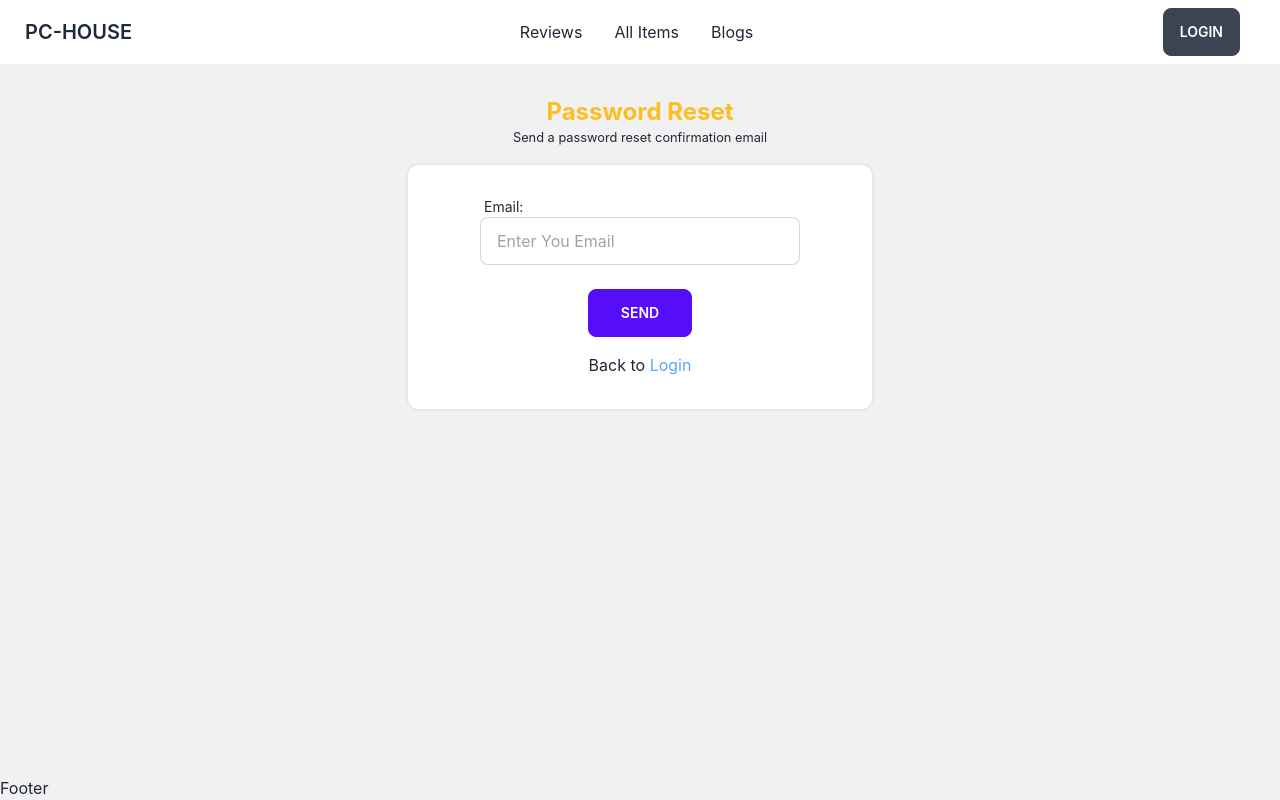
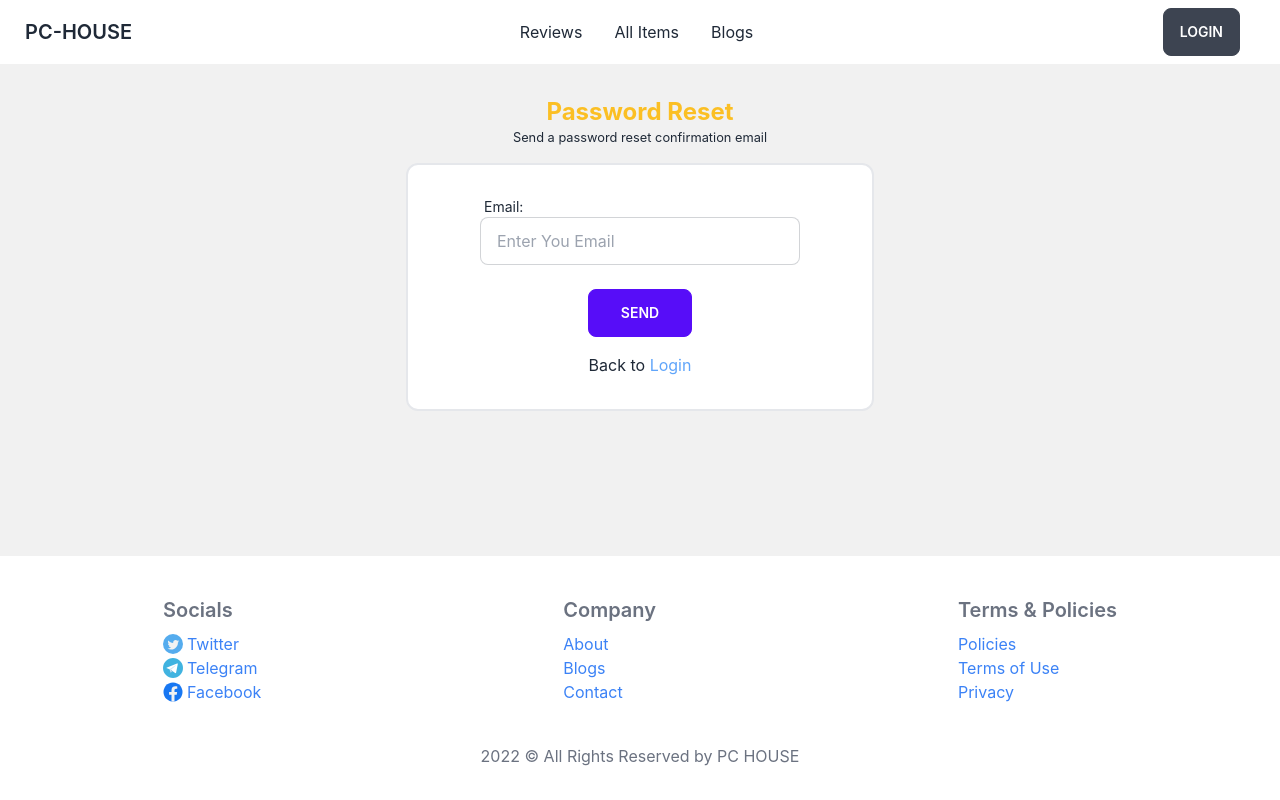
Before and after one commit to KnsDev330/pc-house-client, a React (Create React App) app: page /reset-password in a window 1280 px wide. Built offline with nearby package versions, Linux system fonts and the light colour scheme; no server answers.

Commit message:
added footer

```diff
--- a/src/Components/Shared/Footer/Footer.js
+++ b/src/Components/Shared/Footer/Footer.js
@@ -1,12 +1,39 @@
 import React from 'react';
+import { Link } from 'react-router-dom';
+
+import twitter from '../../../images/social/twitter.svg';
+import telegram from '../../../images/social/telegram.svg';
+import facebook from '../../../images/social/facebook.svg';
 
 import './Footer.css';
 
 const Footer = () => {
     return (
-        <div className='mt-auto'>
-            Footer
-        </div>
+        <footer className='mt-auto pb-8 px-8 bg-white'>
+            <div className="links block flex flex-wrap gap-10 items-center justify-around my-8">
+                <div className='flex flex-col items-start py-2'>
+                    <h4 className="text-xl text-gray-500 font-semibold pb-2">Socials</h4>
+                    <Link to='/' className='text-blue-500 flex justify-center'><img src={twitter} alt="" className='w-[20px] mr-1' /> Twitter</Link>
+                    <Link to='/' className='text-blue-500 flex justify-center'><img src={telegram} alt="" className='w-[20px] mr-1' /> Telegram</Link>
+                    <Link to='/' className='text-blue-500 flex justify-center'><img src={facebook} alt="" className='w-[20px] mr-1' /> Facebook</Link>
+                </div>
+                <div className='flex flex-col items-start py-2'>
+                    <h4 className="text-xl text-gray-500 font-semibold pb-2">Company</h4>
+                    <Link to='/' className='text-blue-500'>About</Link>
+                    <Link to='/blogs' className='text-blue-500'>Blogs</Link>
+                    <Link to='/' className='text-blue-500'>Contact</Link>
+                </div>
+                <div className='flex flex-col items-start py-2'>
+                    <h4 className="text-xl text-gray-500 font-semibold pb-2">Terms & Policies</h4>
+                    <Link to='/' className='text-blue-500'>Policies</Link>
+                    <Link to='/' className='text-blue-500'>Terms of Use</Link>
+                    <Link to='/' className='text-blue-500'>Privacy</Link>
+                </div>
+            </div>
+            <div className="copyright text-center text-gray-500">
+                2022 &copy; All Rights Reserved by PC HOUSE
+            </div>
+        </footer>
     );
 };
 
```
